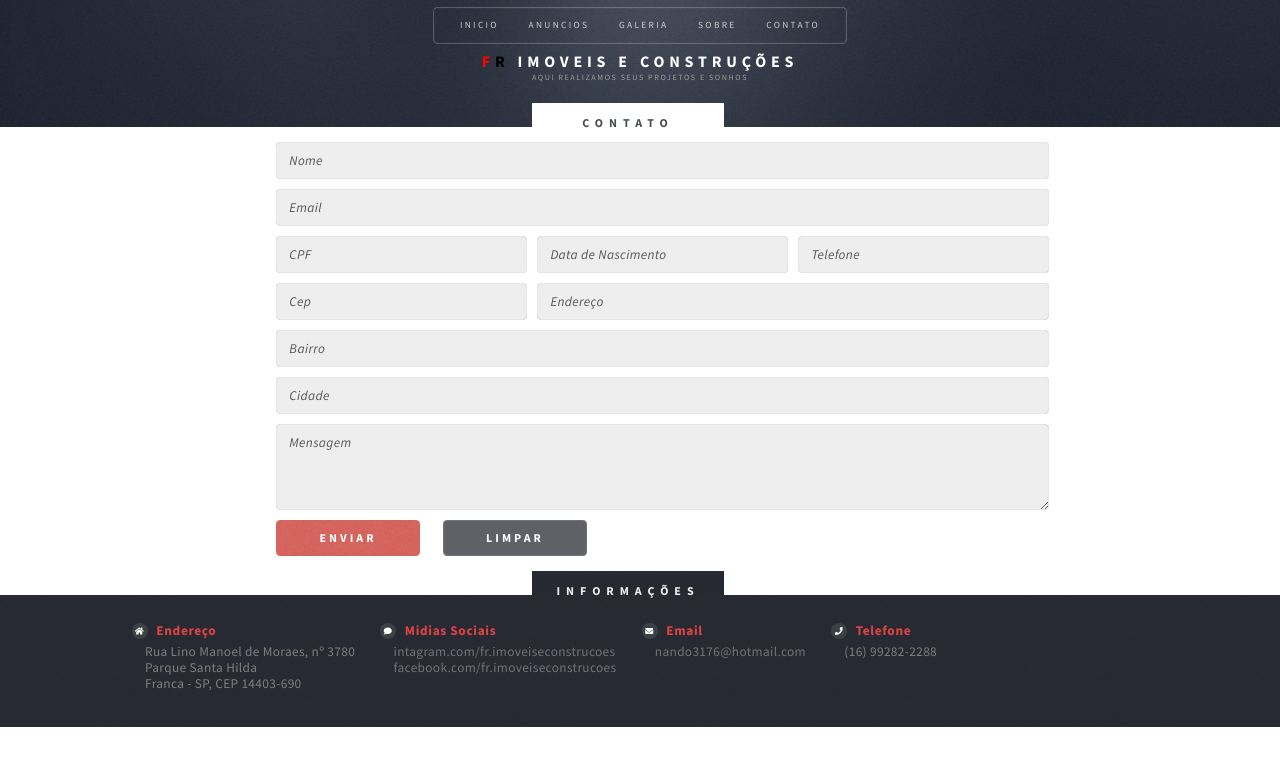
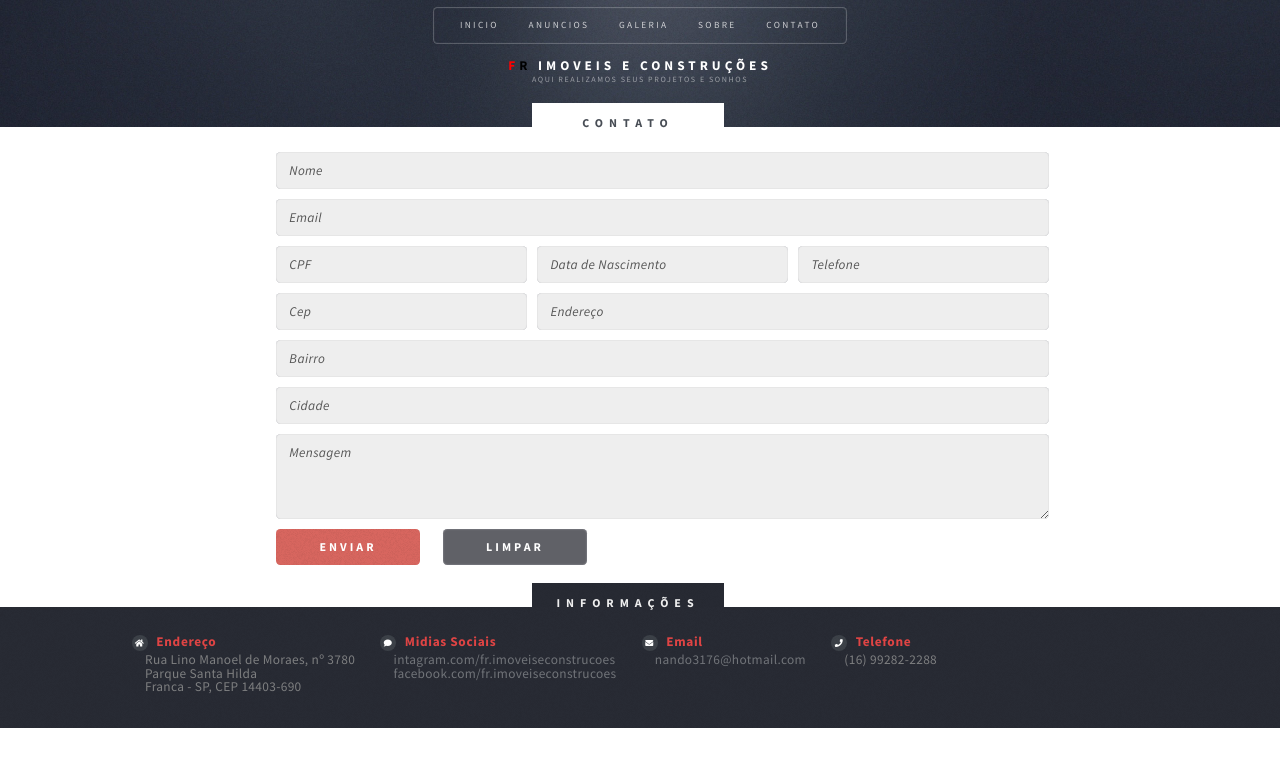
Before and after one commit to fabriciorangel07/frimoveiseconstrucoes, a plain HTML site: page contato.html in a window 1280 px wide. Drawn offline with Linux system fonts and the light colour scheme.

Commit message:
atualizacao
mais um att

```diff
--- a/assets/css/contato.css
+++ b/assets/css/contato.css
@@ -2,8 +2,8 @@
 @import url("https://fonts.googleapis.com/css?family=Source+Sans+Pro:400,400italic,700,900");
 
 html, body {
-	width: 100vw;
-	height: 100vh;
+	width: auto;
+	height: auto;
 }
 
 html, body, h1, h2, h3, h4, h5, h6, p, blockquote, ol, ul, li, table, article,
@@ -15,6 +15,8 @@ canvas, footer, header, menu, nav, section {
 	font: inherit;
 	vertical-align: baseline;
 	box-sizing: border-box;
+	width: auto;
+	height: auto;
 }
 
 article, aside, details, figcaption, figure,
@@ -1211,7 +1213,7 @@ input, select, textarea {
 
 /* Tela larga */
 
-	@media screen and (max-width: 1280px) {
+	@media screen and (max-width: 1240px) {
 
 		/* Basic */
 
--- a/assets/js/main.js
+++ b/assets/js/main.js
@@ -5,8 +5,8 @@
 
 	// Quebra de telas
 		breakpoints({
-			xlarge:  [ '1281px',  '1680px' ],
-			large:   [ '981px',   '1280px' ],
+			xlarge:  [ '1241px',  '1680px' ],
+			large:   [ '981px',   '1240px' ],
 			medium:  [ '737px',   '980px'  ],
 			small:   [ null,      '736px'  ]
 		});
```
